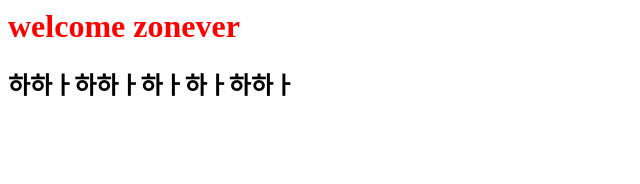
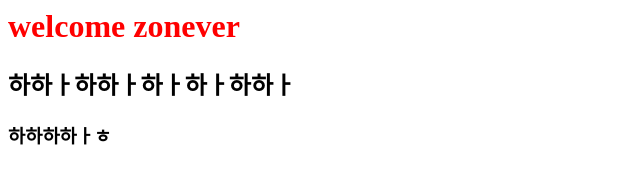
Before and after one commit to zonever/zonver-git-example, a plain HTML site: page index.html in a window 1280 px wide. Shown: the whole page, without its empty margins (0-640 px from the left). Drawn offline with Linux system fonts and the light colour scheme.

Commit message:
asdasd
asdasd

```diff
--- a/index.html
+++ b/index.html
@@ -6,5 +6,6 @@
 <body>
 <h1 style="color: red;">welcome zonever</h1>
 <h2>하하ㅏ하하ㅏ하ㅏ하ㅏ하하ㅏ</h2>
+  <h3>하하하하ㅏㅎ</h3>
 </body>
 </html>
```
